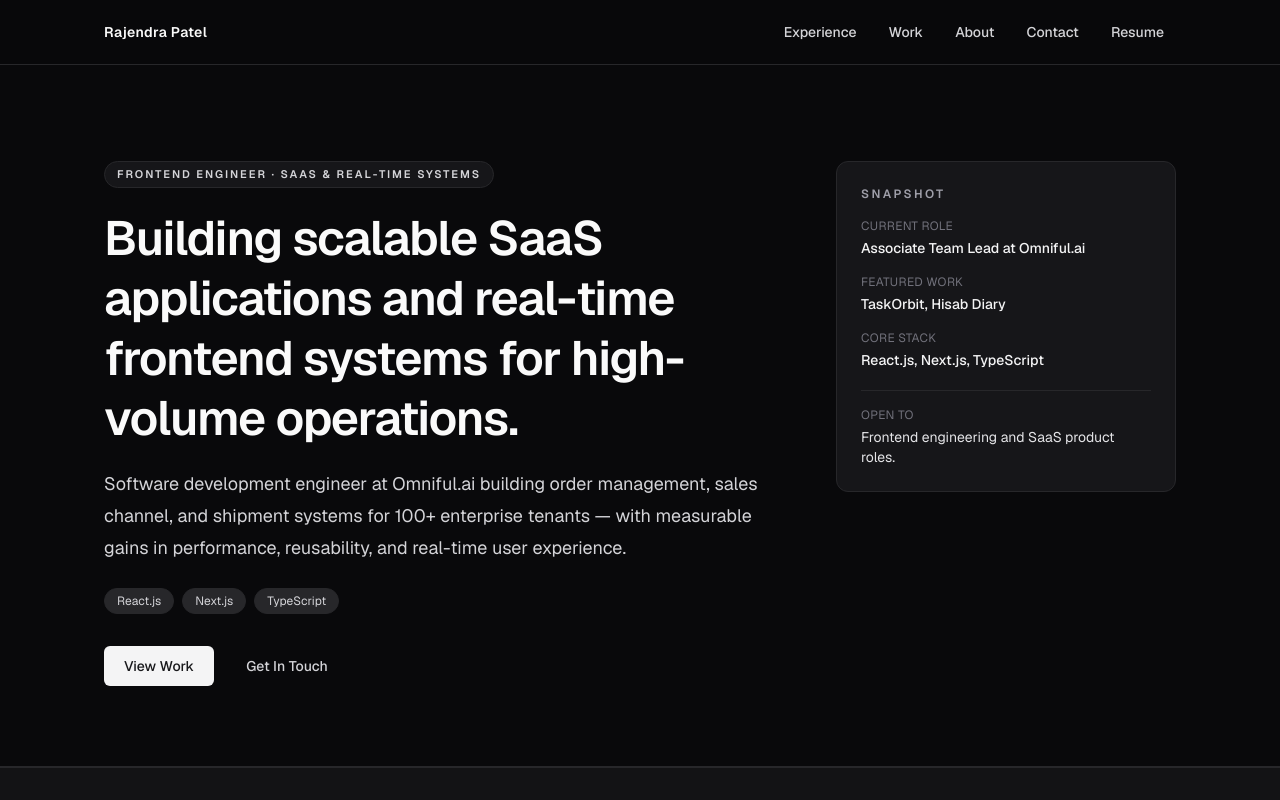
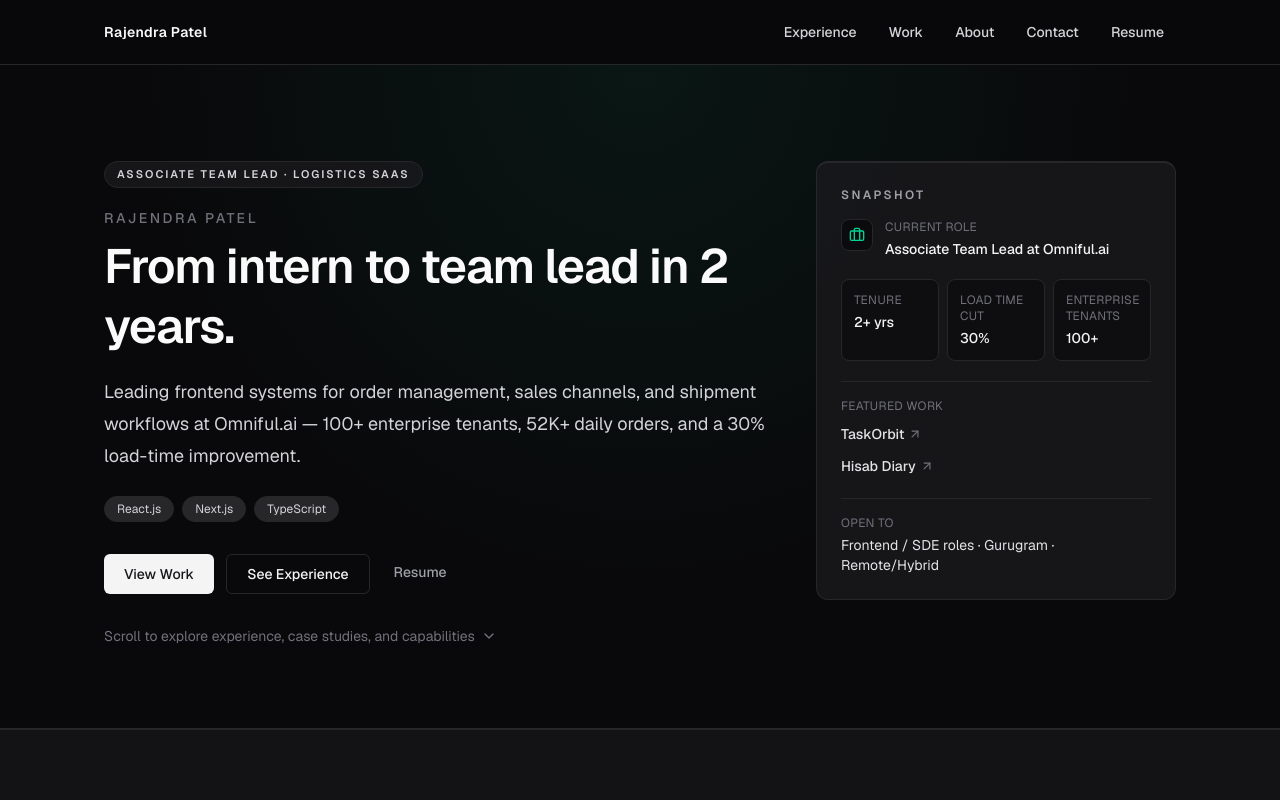
Before and after one commit to Rajendra3049/portfolio, a Next.js app: page / in a window 1280 px wide. Shown: the top 800 px of the page. Built offline with nearby package versions, Linux system fonts and the light colour scheme.

Commit message:
Update hero section with new content and structure. Introduce `heroContent` for dynamic rendering of hero information, including badge, headline, and metrics. Add `HeroSnapshotCard` component for showcasing current role and featured projects, enhancing overall presentation and interactivity.

```diff
--- a/src/content/config/site.ts
+++ b/src/content/config/site.ts
@@ -7,7 +7,7 @@ export const siteConfig: SiteConfig = siteConfigSchema.parse({
   description:
     "Frontend engineer with ~3 years of experience building scalable SaaS applications for logistics and e-commerce. Specialized in React.js, Next.js, TypeScript, and real-time systems at Omniful.",
   tagline:
-    "Building scalable SaaS applications and real-time frontend systems for high-volume operations.",
+    "From intern to team lead in 2 years — frontend systems for high-volume logistics SaaS.",
   primaryCta: {
     label: "View Work",
     href: "#work",
--- /dev/null
+++ b/src/content/hero/hero.ts
@@ -0,0 +1,26 @@
+export const heroContent = {
+  badge: "Associate Team Lead · Logistics SaaS",
+  headline: "From intern to team lead in 2 years.",
+  subheadline:
+    "Leading frontend systems for order management, sales channels, and shipment workflows at Omniful.ai — 100+ enterprise tenants, 52K+ daily orders, and a 30% load-time improvement.",
+  focusPills: ["React.js", "Next.js", "TypeScript"],
+  scrollCue: "Scroll to explore experience, case studies, and capabilities",
+  primaryCta: {
+    label: "View Work",
+    href: "#work",
+  },
+  secondaryCta: {
+    label: "See Experience",
+    href: "#experience",
+  },
+  tertiaryCta: {
+    label: "Resume",
+    href: "/resume",
+  },
+  openTo: "Frontend / SDE roles · Gurugram · Remote/Hybrid",
+  proofMetrics: [
+    { label: "Tenure", value: "2+ yrs" },
+    { label: "Load Time Cut", value: "30%" },
+    { label: "Enterprise Tenants", value: "100+" },
+  ],
+} as const;
--- a/src/sections/hero/hero-section.tsx
+++ b/src/sections/hero/hero-section.tsx
@@ -1,8 +1,12 @@
 import Link from "next/link";
+import { ChevronDown } from "lucide-react";
 import { experiences, getFeaturedProjects } from "@/content";
 import { siteConfig } from "@/content/config/site";
+import { heroContent } from "@/content/hero/hero";
+import { getLinkTargetProps } from "@/shared/lib/link";
 import { Button } from "@/shared/ui/button";
 import { FadeIn } from "@/shared/ui/fade-in";
+import { HeroSnapshotCard } from "@/shared/ui/hero-snapshot-card";
 import { Pill } from "@/shared/ui/pill";
 import { SectionShell } from "@/shared/ui/section-shell";
 
@@ -11,68 +15,84 @@ export const HeroSection = () => {
   const currentExperience = experiences[0];
 
   return (
-    <SectionShell className="border-t-0 bg-zinc-950 pt-16 sm:pt-24">
-      <div className="grid gap-8 lg:grid-cols-[minmax(0,1fr)_340px] lg:items-start lg:gap-10">
-        <FadeIn className="max-w-4xl">
+    <SectionShell className="relative border-t-0 bg-zinc-950 pt-16 sm:pt-24">
+      <div
+        className="pointer-events-none absolute inset-0 bg-[radial-gradient(ellipse_at_top,rgba(16,185,129,0.08),transparent_55%)]"
+        aria-hidden
+      />
+
+      <div className="relative grid gap-8 lg:grid-cols-[minmax(0,1fr)_360px] lg:items-start lg:gap-10">
+        <div className="max-w-4xl">
+          <FadeIn>
             <p className="inline-flex rounded-full border border-zinc-700/90 bg-zinc-900/90 px-3 py-1 text-[11px] font-semibold uppercase tracking-[0.18em] text-zinc-300">
-            Frontend Engineer · SaaS & Real-Time Systems
+              {heroContent.badge}
             </p>
-          <h1 className="mt-5 text-3xl font-semibold leading-tight tracking-tight text-zinc-50 sm:text-5xl">
-            {siteConfig.tagline}
+          </FadeIn>
+
+          <FadeIn delay={0.04}>
+            <p className="mt-5 text-sm font-medium uppercase tracking-[0.18em] text-zinc-500">
+              {siteConfig.name}
+            </p>
+            <h1 className="mt-2 text-3xl font-semibold leading-tight tracking-tight text-zinc-50 sm:text-5xl">
+              {heroContent.headline}
             </h1>
+          </FadeIn>
+
+          <FadeIn delay={0.08}>
             <p className="mt-5 max-w-3xl text-base leading-8 text-zinc-300 sm:text-lg">
-            Software development engineer at Omniful.ai building order management, sales
-            channel, and shipment systems for 100+ enterprise tenants — with measurable
-            gains in performance, reusability, and real-time user experience.
+              {heroContent.subheadline}
             </p>
-          <div className="mt-6 flex flex-wrap gap-2" aria-label="Core capability areas">
-            <Pill>React.js</Pill>
-            <Pill>Next.js</Pill>
-            <Pill>TypeScript</Pill>
-          </div>
+          </FadeIn>
+
+          <FadeIn delay={0.12}>
+            <ul className="mt-6 flex flex-wrap gap-2" aria-label="Core capability areas">
+              {heroContent.focusPills.map((pill) => (
+                <li key={pill}>
+                  <Pill>{pill}</Pill>
+                </li>
+              ))}
+            </ul>
+          </FadeIn>
+
+          <FadeIn delay={0.16}>
             <div className="mt-8 flex flex-wrap gap-3">
               <Button asChild>
-              <Link href={siteConfig.primaryCta.href}>{siteConfig.primaryCta.label}</Link>
+                <Link href={heroContent.primaryCta.href}>{heroContent.primaryCta.label}</Link>
               </Button>
-            <Button asChild variant="ghost">
-              <Link href={siteConfig.secondaryCta.href}>{siteConfig.secondaryCta.label}</Link>
+              <Button
+                asChild
+                variant="ghost"
+                className="border border-zinc-600 text-zinc-100 hover:bg-zinc-800"
+              >
+                <Link href={heroContent.secondaryCta.href}>{heroContent.secondaryCta.label}</Link>
+              </Button>
+              <Button asChild variant="ghost" size="sm" className="text-zinc-400 hover:text-zinc-100">
+                <Link href={heroContent.tertiaryCta.href} {...getLinkTargetProps(heroContent.tertiaryCta.href)}>
+                  {heroContent.tertiaryCta.label}
+                </Link>
               </Button>
             </div>
           </FadeIn>
 
-        <FadeIn
-          delay={0.08}
-          className="rounded-xl border border-zinc-800 bg-zinc-900/90 p-5 sm:p-6"
+          <FadeIn delay={0.2}>
+            <a
+              href="#experience"
+              className="mt-8 inline-flex items-center gap-1.5 text-sm text-zinc-500 transition-colors hover:text-zinc-300"
             >
-          <p className="text-xs font-semibold uppercase tracking-[0.2em] text-zinc-400">
-            Snapshot
-          </p>
-          <div className="mt-4 space-y-4">
-            <div>
-              <p className="text-xs uppercase tracking-wide text-zinc-500">Current Role</p>
-              <p className="mt-1 text-sm font-medium text-zinc-100">
-                {currentExperience
-                  ? `${currentExperience.role} at ${currentExperience.company}`
-                  : "Software Engineer"}
-              </p>
+              {heroContent.scrollCue}
+              <ChevronDown className="size-4" aria-hidden />
+            </a>
+          </FadeIn>
         </div>
-            <div>
-              <p className="text-xs uppercase tracking-wide text-zinc-500">Featured Work</p>
-              <p className="mt-1 text-sm font-medium text-zinc-100">
-                {featuredProjects.map((project) => project.title).join(", ")}
-              </p>
-            </div>
-            <div>
-              <p className="text-xs uppercase tracking-wide text-zinc-500">Core Stack</p>
-              <p className="mt-1 text-sm font-medium text-zinc-100">React.js, Next.js, TypeScript</p>
-            </div>
-          </div>
-          <div className="mt-5 border-t border-zinc-800 pt-4">
-            <p className="text-xs uppercase tracking-wide text-zinc-500">Open To</p>
-            <p className="mt-1 text-sm text-zinc-200">
-              Frontend engineering and SaaS product roles.
-            </p>
-          </div>
+
+        <FadeIn delay={0.1}>
+          <HeroSnapshotCard
+            role={currentExperience?.role ?? "Software Engineer"}
+            company={currentExperience?.company ?? "Omniful.ai"}
+            metrics={heroContent.proofMetrics}
+            featuredProjects={featuredProjects}
+            openTo={heroContent.openTo}
+          />
         </FadeIn>
       </div>
     </SectionShell>
--- /dev/null
+++ b/src/shared/ui/hero-snapshot-card.tsx
@@ -0,0 +1,76 @@
+import Link from "next/link";
+import { ArrowUpRight, Briefcase } from "lucide-react";
+import { type Project } from "@/entities/project";
+
+type HeroSnapshotCardProps = {
+  role: string;
+  company: string;
+  metrics: readonly { label: string; value: string }[];
+  featuredProjects: Project[];
+  openTo: string;
+};
+
+export const HeroSnapshotCard = ({
+  role,
+  company,
+  metrics,
+  featuredProjects,
+  openTo,
+}: HeroSnapshotCardProps) => {
+  return (
+    <article className="rounded-xl border border-zinc-800 border-t-2 border-t-emerald-500/70 bg-zinc-900/90 p-5 transition-all hover:border-zinc-600 hover:shadow-[0_12px_28px_rgba(0,0,0,0.25)] sm:p-6">
+      <p className="text-xs font-semibold uppercase tracking-[0.2em] text-zinc-400">Snapshot</p>
+
+      <div className="mt-4 flex items-start gap-3">
+        <span className="flex size-8 shrink-0 items-center justify-center rounded-lg border border-zinc-800 bg-zinc-950/80 text-emerald-400">
+          <Briefcase className="size-4" aria-hidden />
+        </span>
+        <div>
+          <p className="text-xs uppercase tracking-wide text-zinc-500">Current Role</p>
+          <p className="mt-1 text-sm font-medium text-zinc-100">
+            {role} at {company}
+          </p>
+        </div>
+      </div>
+
+      <dl className="mt-5 grid grid-cols-3 gap-2">
+        {metrics.map((metric) => (
+          <div
+            key={metric.label}
+            className="rounded-lg border border-zinc-800 bg-zinc-950/60 p-2.5 sm:p-3"
+          >
+            <dt className="text-[10px] uppercase tracking-wide text-zinc-500 sm:text-xs">
+              {metric.label}
+            </dt>
+            <dd className="mt-1 text-sm font-medium text-zinc-100">{metric.value}</dd>
+          </div>
+        ))}
+      </dl>
+
+      <div className="mt-5 border-t border-zinc-800 pt-4">
+        <p className="text-xs uppercase tracking-wide text-zinc-500">Featured Work</p>
+        <ul className="mt-2 space-y-2">
+          {featuredProjects.map((project) => (
+            <li key={project.slug}>
+              <Link
+                href={`/work/${project.slug}`}
+                className="group inline-flex items-center gap-1 text-sm font-medium text-zinc-200 transition-colors hover:text-zinc-50"
+              >
+                {project.title}
+                <ArrowUpRight
+                  className="size-3.5 text-zinc-500 transition-transform group-hover:-translate-y-px group-hover:translate-x-px group-hover:text-zinc-300"
+                  aria-hidden
+                />
+              </Link>
+            </li>
+          ))}
+        </ul>
+      </div>
+
+      <div className="mt-5 border-t border-zinc-800 pt-4">
+        <p className="text-xs uppercase tracking-wide text-zinc-500">Open To</p>
+        <p className="mt-1 text-sm text-zinc-200">{openTo}</p>
+      </div>
+    </article>
+  );
+};
```
Lines whose indentation alone changed are shown as unchanged.
